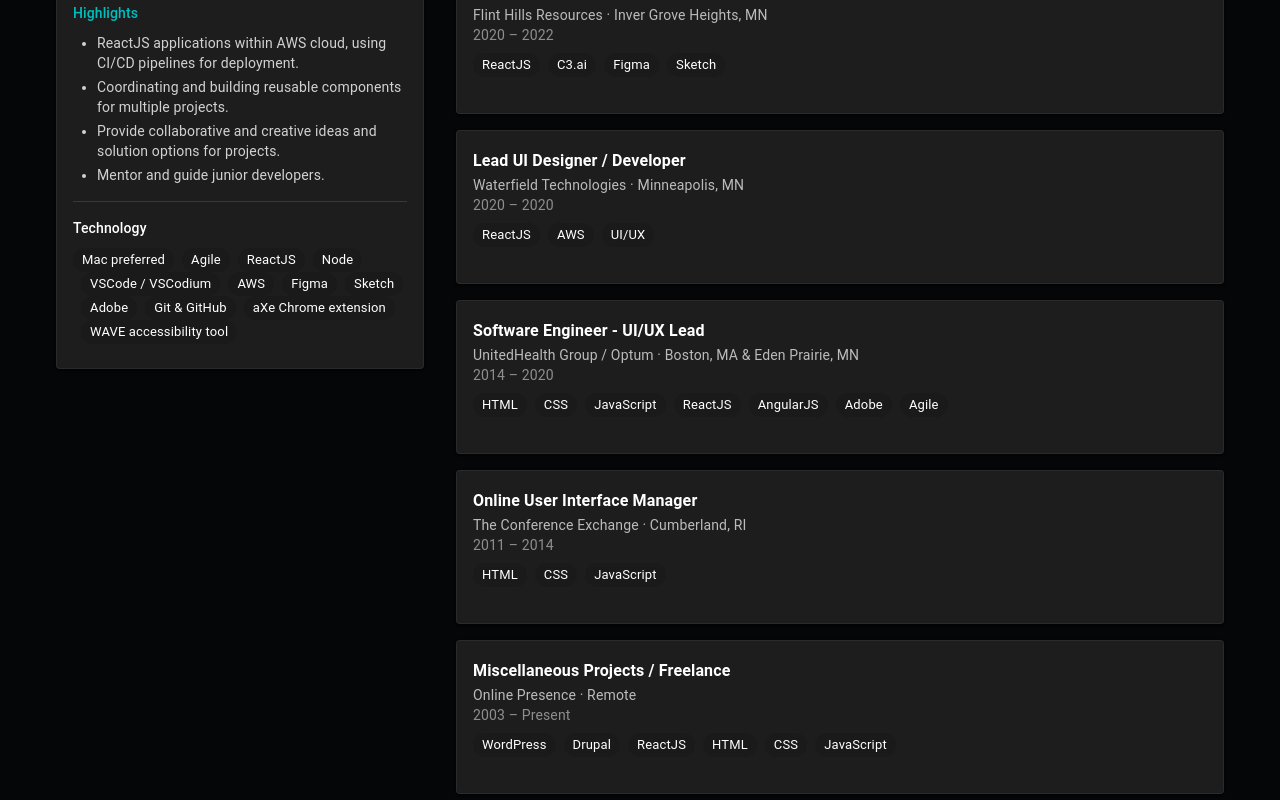
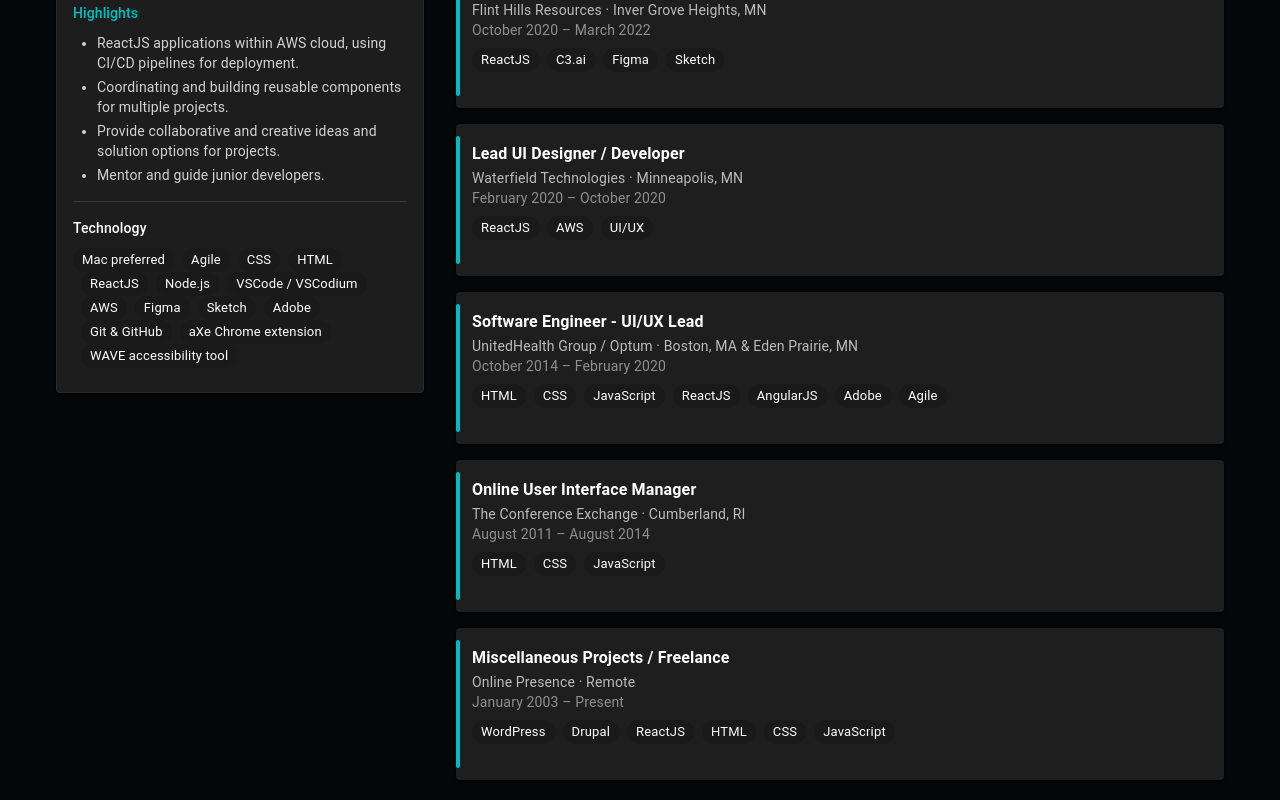
Before and after one commit to mgordon82/professional-portfolio, a React (Create React App) app: page /resume in a window 1280 px wide. Shown: the part 760-1560 px from the top of the page. Built offline with nearby package versions, Linux system fonts and the light colour scheme; some icons are missing.

Commit message:
data updates

```diff
--- a/src/assets/data/resumeData.js
+++ b/src/assets/data/resumeData.js
@@ -12,14 +12,13 @@
   ],
 
   contact: {
-    phone: '617-894-4775',
     email: 'jobs@mattrgordon.com',
     linkedin: 'https://linkedin.com/in/mgordon82',
     github: 'https://github.com/mgordon82',
-    location: 'Lakeville, MN 55044, United States'
+    location: 'Minnesota, USA'
   },
 
-  location: 'Lakeville, MN 55044, United States',
+  location: 'Minnesota, USA',
   email: 'jobs@mattrgordon.com',
   links: [
     { label: 'LinkedIn', url: 'https://linkedin.com/in/mgordon82' },
@@ -30,7 +29,7 @@
     {
       role: 'Senior Front-End / Full Stack Engineer',
       company: 'Sempris / Slyce360',
-      location: 'Minneapolis, MN',
+      location: 'Eden Prairie, MN',
       start: 'April 2024',
       end: 'Current',
       bullets: [
@@ -90,8 +89,8 @@
       role: 'Senior Front-End Developer',
       company: 'Flint Hills Resources',
       location: 'Inver Grove Heights, MN',
-      start: '2020',
-      end: '2022',
+      start: 'October 2020',
+      end: 'March 2022',
       bullets: [
         'Developed ReactJS applications for displaying data to customers.',
         'Utilized C3.ai as a data-driven forecasting platform.',
@@ -107,8 +106,8 @@
       role: 'Lead UI Designer / Developer',
       company: 'Waterfield Technologies',
       location: 'Minneapolis, MN',
-      start: '2020',
-      end: '2020',
+      start: 'February 2020',
+      end: ' October 2020',
       bullets: [
         'Focused on building applications and user interfaces for web IVR platforms.',
         'Used ReactJS for application development.',
@@ -123,8 +122,8 @@
       role: 'Software Engineer - UI/UX Lead',
       company: 'UnitedHealth Group / Optum',
       location: 'Boston, MA & Eden Prairie, MN',
-      start: '2014',
-      end: '2020',
+      start: 'October 2014',
+      end: 'February 2020',
       bullets: [
         'Built successful provider-facing web applications and portals for Optum.',
         'Utilized HTML, CSS, ReactJS, and an older version of AngularJS within OSE3 environments.',
@@ -148,8 +147,8 @@
       role: 'Online User Interface Manager',
       company: 'The Conference Exchange',
       location: 'Cumberland, RI',
-      start: '2011',
-      end: '2014',
+      start: 'August 2011',
+      end: 'August 2014',
       bullets: [
         'Designed and redesigned application pages for in-house applications.',
         'Built pages intended for use with clients during conferences.',
@@ -163,7 +162,7 @@
       role: 'Miscellaneous Projects / Freelance',
       company: 'Online Presence',
       location: 'Remote',
-      start: '2003',
+      start: 'January 2003',
       end: 'Present',
       bullets: [
         'Started as a hobby, worked on side projects to help small businesses establish online presence.',
@@ -200,8 +199,10 @@
     technology: [
       'Mac preferred',
       'Agile',
+      'CSS',
+      'HTML',
       'ReactJS',
-      'Node',
+      'Node.js',
       'VSCode / VSCodium',
       'AWS',
       'Figma',
--- a/src/pages/Resume.js
+++ b/src/pages/Resume.js
@@ -228,8 +228,17 @@
                     <Card
                       key={key}
                       sx={{
-                        bgcolor: '#111',
-                        border: '1px solid rgba(255,255,255,0.06)'
+                        position: 'relative',
+                        '&:before': {
+                          content: '""',
+                          position: 'absolute',
+                          left: 0,
+                          top: 12,
+                          bottom: 12,
+                          width: '4px',
+                          borderRadius: '4px',
+                          backgroundColor: '#00bebe'
+                        }
                       }}
                     >
                       <CardContent>
```
